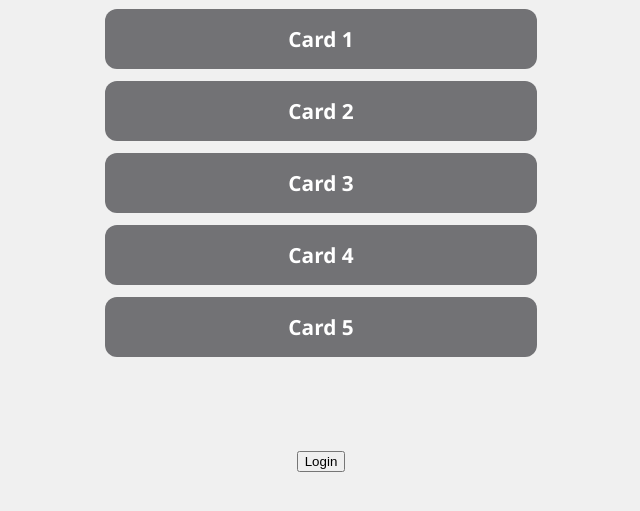
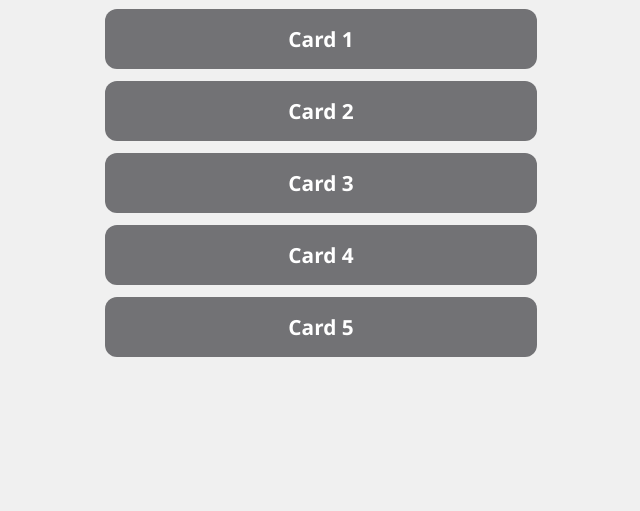
Before and after one commit to meviusko/narae-company, a plain HTML site: page index.html in a window 1280 px wide. Shown: the part 205-716 px from the top of the page, without its empty margins (319-959 px from the left). Drawn offline with Linux system fonts and the light colour scheme; no server answers.

Commit message:
Update index.html

```diff
--- a/index.html
+++ b/index.html
@@ -590,9 +590,7 @@
 
 
 
-<div style="text-align: center; margin-top: 3rem;">
-  <button id="login-btn" onclick="showLoginForm()">Login</button>
-</div>
+
 
 <!-- Modal -->
 <div id="user-modal" style="display:none; position: fixed; top: 50%; left: 50%; transform: translate(-50%, -50%);
```
